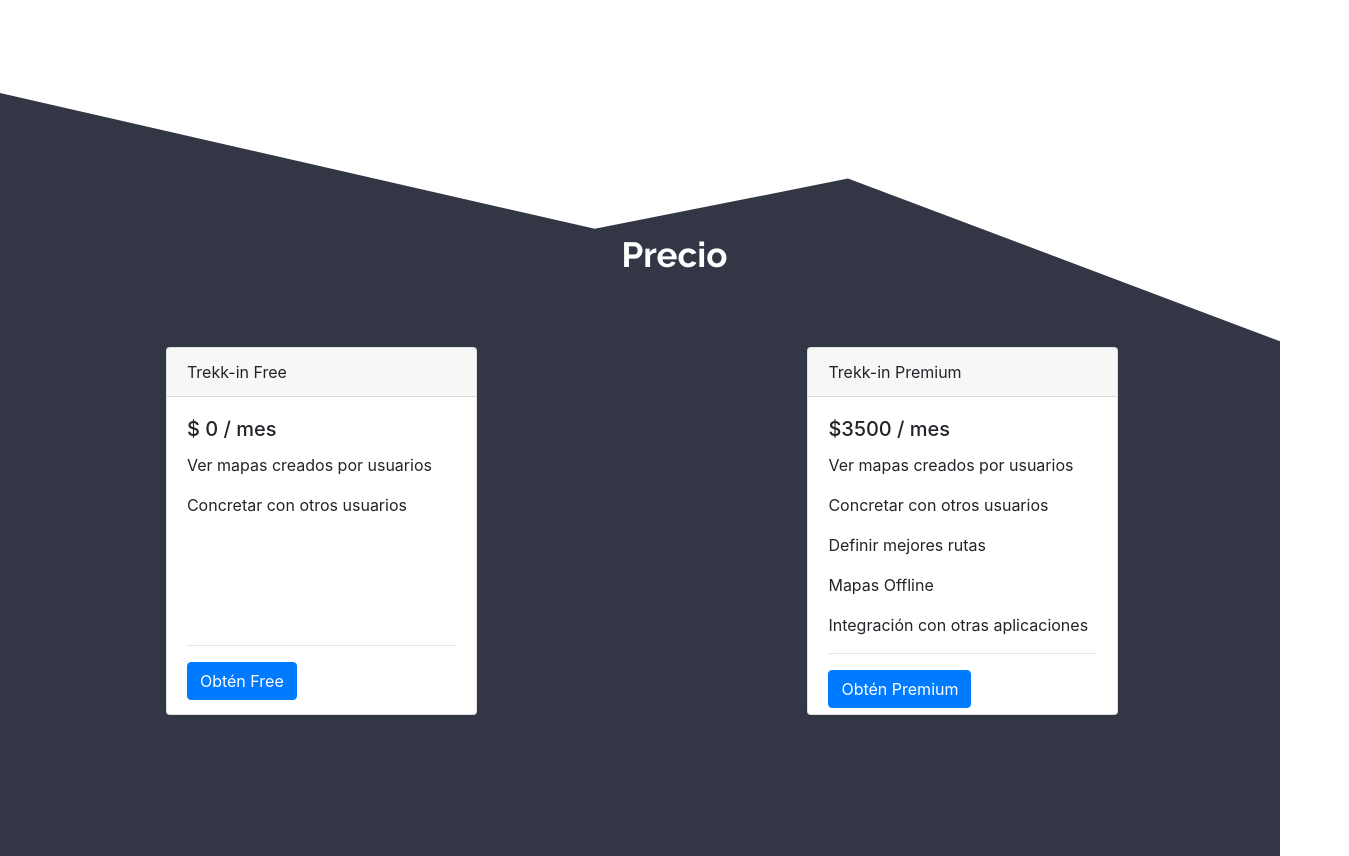
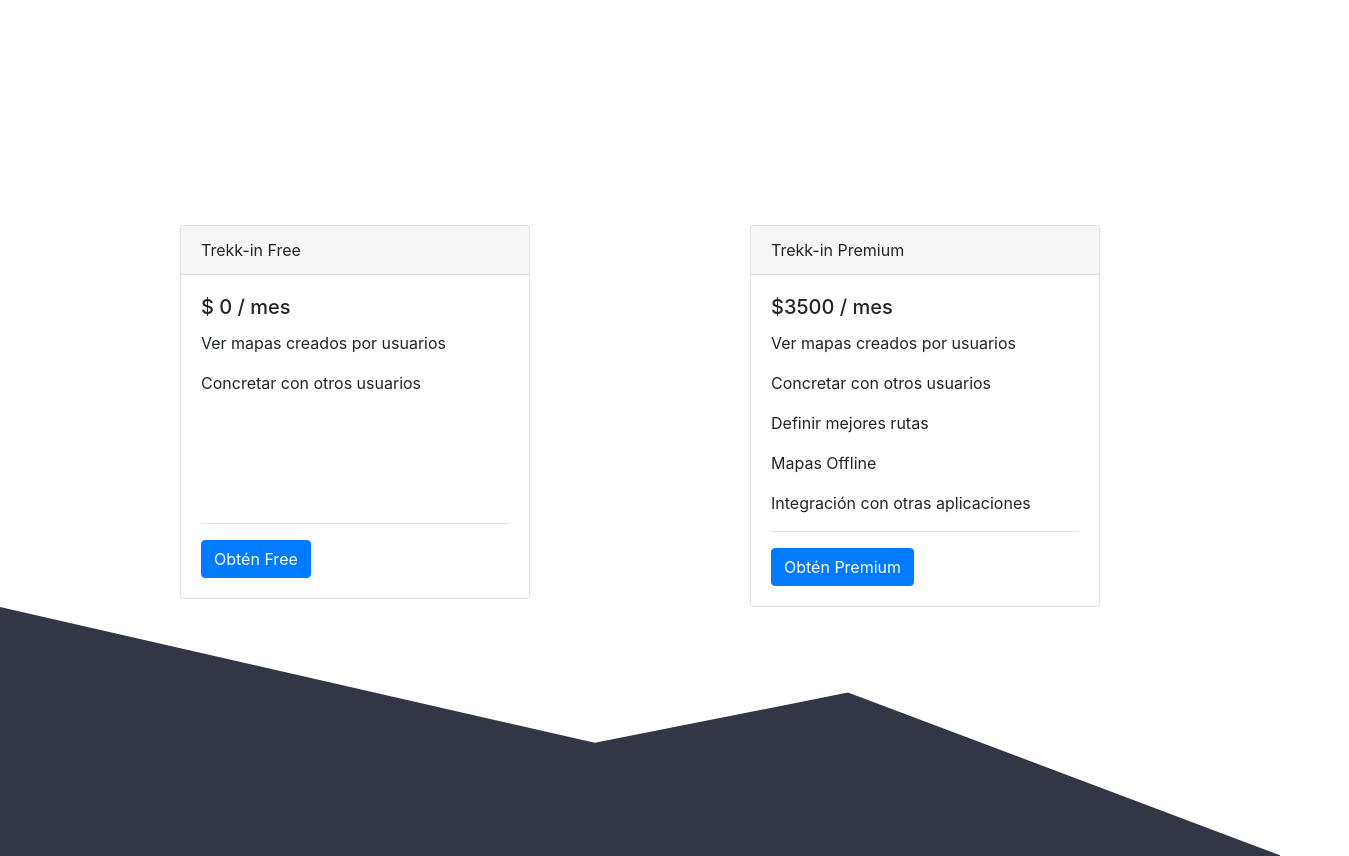
Before and after one commit to elizabethrethama/Startup_treek-in, a plain HTML site: page index.html in a window 1280 px wide. Shown: the part 1201-2057 px from the top of the page, 1349 px wide, since content can reach past the window. Drawn offline with nearby package versions, Linux system fonts and the light colour scheme.

Commit message:
actualizacon jueves 16:05

```diff
--- a/assets/scss/base/_grilla.scss
+++ b/assets/scss/base/_grilla.scss
@@ -1,19 +1,9 @@
 
-.container2 {
-position: absolute;
- width:  1349px;
- height: auto;
-}
 
 button {
   color: #55a7ff;
 }
 
-.card   {
-  width: 311px;
-  height: 368px;
-  margin: 26px;
-}
 
 .caracteristicas  {
 margin-bottom: 46px;
@@ -21,23 +11,14 @@ margin-bottom: 46px;
 
 .portada1   {
   position: absolute;
+  margin: 102px;
 }
-
-.sesion  {
-  display: flex;
-  flex-direction: row;
-  margin-left: 372px;
-}
-
 
 .rectangulo   {
   width: 1336px;
   height: 435px;
 
   }
-.portada1   {
-  padding: 40px;
-}
 
 
 .tituloprecio   {
@@ -58,7 +39,10 @@ height: auto;
   position: static;
 }
 
-
+.sesion   {
+    display: flex;
+    flex-direction: row;
+}
 
 footer  {
   max-width: 1350px;
--- a/index.html
+++ b/index.html
@@ -9,7 +9,6 @@
         <link rel="stylesheet" href="https://use.fontawesome.com/releases/v5.6.3/css/all.css"
       integrity="sha384-UHRtZLI+pbxtHCWp1t77Bi1L4ZtiqrqD80Kn4Z8NTSRyMA2Fd33n5dQ8lWUE00s/"
       crossorigin="anonymous">
-
     <title>Starup Treek-In</title>
   </head>
 <body>
@@ -69,9 +68,10 @@
       </div>
 </nav>
 
-<section class="container portada1">
+<section class="portada1">
+  <div class="container">
+     <div class="row justify-content-around">
       <div class="col-sm-12 col-md-4 col-lg-4">
-  <div class="row my-5">
         <div class="Texto1">
           <p>Haz Trekking sin parar</p>
         </div>
@@ -79,18 +79,19 @@
           <p>Con Trekk-in te desocuparás de la estimación de tu viaje, ya que con unos simples pasos podrás definir la mejor ruta a tomar con tus compañeros de expedición</p>
         </div>
         </div>
+        <div class="col-4">
       </div>
+    </div>
+   </div>
+</section>
 
-</section>
+
 
 <section>
   <div class="imagenfondo">
     <img src="assets/img/bg-hero.svg" class="responsive">
   </div>
 </section>
-
-
-
 
 <section class="Seccion charact">
 <div class="container1">
@@ -122,7 +123,6 @@
             <div class="texto3">
               <p>Lorem ipsum dolor sit amet, consectetur adipisicing elit, sed do eiusmod tempor incididunt ut labore et dolore magna aliqua. Ut enim ad minim veniam, quis nostrud exercitation.</p>
             </div>
-
         </div>
       </div>
     </div>
@@ -130,20 +130,14 @@
 </div>
 </section>
 
-
-
-
-
-
-<section class="Seccion Precios">
-<div class="container2">
-  <div class="cointainer-fluid my-5 p-5">
+<section>
+  <div class="precios">
     <div class="tituloprecio">
-      Precio
+      Precios
     </div>
+    <div class="container">
        <div class="row justify-content-around">
         <div class="col-sm-12 col-md-4 col-lg-4">
-       <div class="row">
           <div class="card">
               <div class="card-header">
                 Trekk-in Free
@@ -157,10 +151,9 @@
                 <a href="#" class="btn btn-primary">Obtén Free</a>
               </div>
          </div>
-     </div>
+
         </div>
         <div class="col-sm-12 col-md-4 col-lg-4">
-        <div class="row">
           <div class="card">
             <div class="card-header">
               Trekk-in Premium
@@ -181,13 +174,12 @@
       </div>
     </div>
   </div>
-<section>
+</section>
+
+
 <div class="fondoprecio">
   <img src="assets/img/bg-price.svg" class="responsive">
 </div>
-</section>
-</section>
-
 
 
 <footer>
```
Also changed, not shown: assets/css/style.css, 1 other file. Lines whose indentation alone changed are shown as unchanged.
